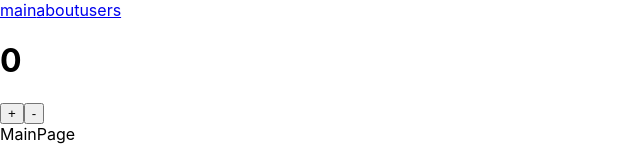
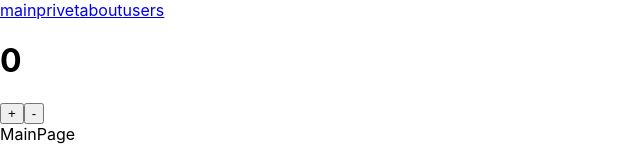
Before and after one commit to Shakuloff/react-tesing, a React (Create React App) app: page / in a window 1280 px wide. Shown: the top 160 px of the page, without its empty margins (0-640 px from the left). Built offline with nearby package versions, Linux system fonts and the light colour scheme.

Commit message:
add link

```diff
--- a/src/components/Navbar/Navbar.jsx
+++ b/src/components/Navbar/Navbar.jsx
@@ -5,6 +5,7 @@ const Navbar = () => {
     return (
         <div>
             <Link data-testid="main-link" to={'/'}>main</Link>
+            <Link data-testid="privet-link" to={'/privet'}>privet</Link>
             <Link data-testid="about-link" to={'/about'}>about</Link>
             <Link data-testid="users-link" to={'/users'}>users</Link>
         </div>
```
